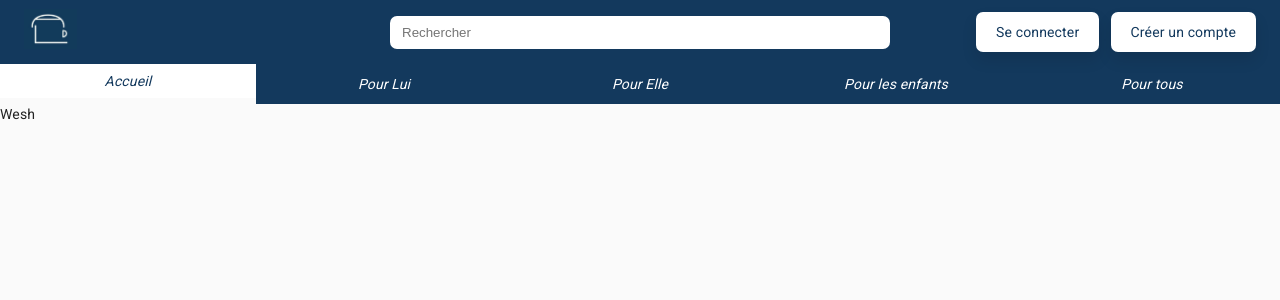
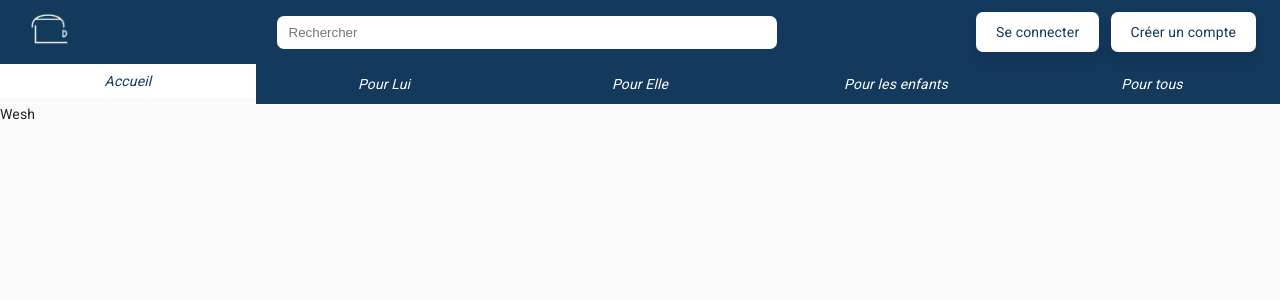
Before and after one commit to sylvain147/adl-front, a Next.js app: page / in a window 1280 px wide. Shown: the top 300 px of the page. Built offline with nearby package versions, Linux system fonts and the light colour scheme; no server answers.

Commit message:
add graphql

```diff
--- a/component/header.js
+++ b/component/header.js
@@ -18,29 +18,12 @@
 
 
     const styles = theme => ({
-        button : theme.button,
-        navbar: {
-            backgroundColor: theme.palette.primary.main,
-            boxShadow : 'none',
-        },
-        img : {
-            height : '40px'
-        },
-        navLink : {
-            textDecoration : 'none !important',
-            color : theme.palette.primary.main,
-            "&:hover" : {
-                color : theme.palette.secondary.main
-            },
-            width : '280px'
-        },
-        offline : {
-            display : 'flex',
-            alignITems : 'center',
-            justifyContent : 'space-between',
-            width : '280px'
-        },
-        input : theme.input()
+        button : theme.button(['classic']),
+        navbar : theme.header.navbar,
+        img : theme.header.img,
+        offline : theme.header.offline,
+        input : theme.input(['header']),
+
     });
     class header extends React.Component {
         showUser() {
--- a/component/loginModal.js
+++ b/component/loginModal.js
@@ -47,7 +47,7 @@ const style = theme =>({
         transition: `200ms`,
         boxShadow: `0px 0px 17px -11px rgba(0,0,0,1)`
     },
-    button : theme.button()
+    button : theme.button(['classic'])
 });
 
 class loginModal extends React.Component {
--- a/component/registerModal.js
+++ b/component/registerModal.js
@@ -37,7 +37,7 @@ const style = theme =>({
         display: 'none',
         width: '300px'
     },
-    button : theme.button()
+    button : theme.button(['classic'])
 })
 class registerModal extends React.Component {
     constructor(props) {
--- a/src/theme.js
+++ b/src/theme.js
@@ -1,43 +1,71 @@
 import {createMuiTheme} from '@material-ui/core/styles';
-import {red} from '@material-ui/core/colors';
-
 // Create a theme instance.
+const primary = '#13395d'
+const secondary = '#dbabc8'
+const light = '#fff'
+const dark = '#000'
 const theme = createMuiTheme({
-    button : function (bgColor = "#fff",color = "#13395d",bgColorHover ='#dbabc8', colorHover='#fff',border=null) {
-        return ({
-            backgroundColor : bgColor ?? "#fff",
-            color : color ?? "#13395d",
-            padding : '10px 20px',
-            borderRadius : '7px',
-            cursor : 'pointer',
+    palette: {
+        primary: {
+            main: primary,
+        },
+        secondary: {
+            main: secondary,
+        },
+    },
+    header : {
+        navbar :  {
+            backgroundColor: primary,
+            boxShadow : 'none',
+        },
+        img : {
+            height : '40px'
+        },
+        offline : {
+            display : 'flex',
+            alignItems : 'center',
+            justifyContent : 'space-between',
+            width : '280px'
+        },
+        input : {
+                borderRadius: '7px',
+                border: 'none',
+                padding : '9px 12px',
+                width : '500px'
+        }
+    },
+    input : function (options){
+        let style = {
+            borderRadius: '7px',
+            border: 'none',
+        }
+        if(options.includes('header')) {
+            style['padding'] = '9px 12px'
+            style['width'] = '500px'
+        }
+        return style
+    },
+    button : function (options){
+        let style = {
+            padding: '10px 20px',
+            borderRadius: '7px',
+            cursor: 'pointer',
             boxShadow: "0px 8px 15px rgba(0, 0, 0, 0.1)",
-            border : border,
             transition : '300ms',
             '&:hover' : {
                 transform: 'translate(-2px,-3px)',
                 boxShadow: '0px 15px 20px rgba(0,0,0, 0.4)',
-                backgroundColor : bgColorHover ?? '#dbabc8',
-                color : colorHover ?? '#fff'
             }
-            })
+        }
+        if(options.includes('classic')) {
+            style['backgroundColor '] = light
+            style['color'] = primary
+            style['&:hover']['backgroundColor'] = secondary
+            style['&:hover']['color'] = light
+        }
+        return style
     },
-    input : function(padding ='9px 12px', width="500px") {
-        return({
-            borderRadius: '7px',
-            border: 'none',
-            padding : padding,
-            width : width
-        })
 
-    },
-    palette: {
-        primary: {
-            main: '#13395d',
-        },
-        secondary: {
-            main: '#dbabc8',
-        },
-    },
 });
 
 export default theme;
```
Also changed, not shown: pages/produit/new.js (+45 -40 lines), pages/produits.js (+7 -6 lines).
